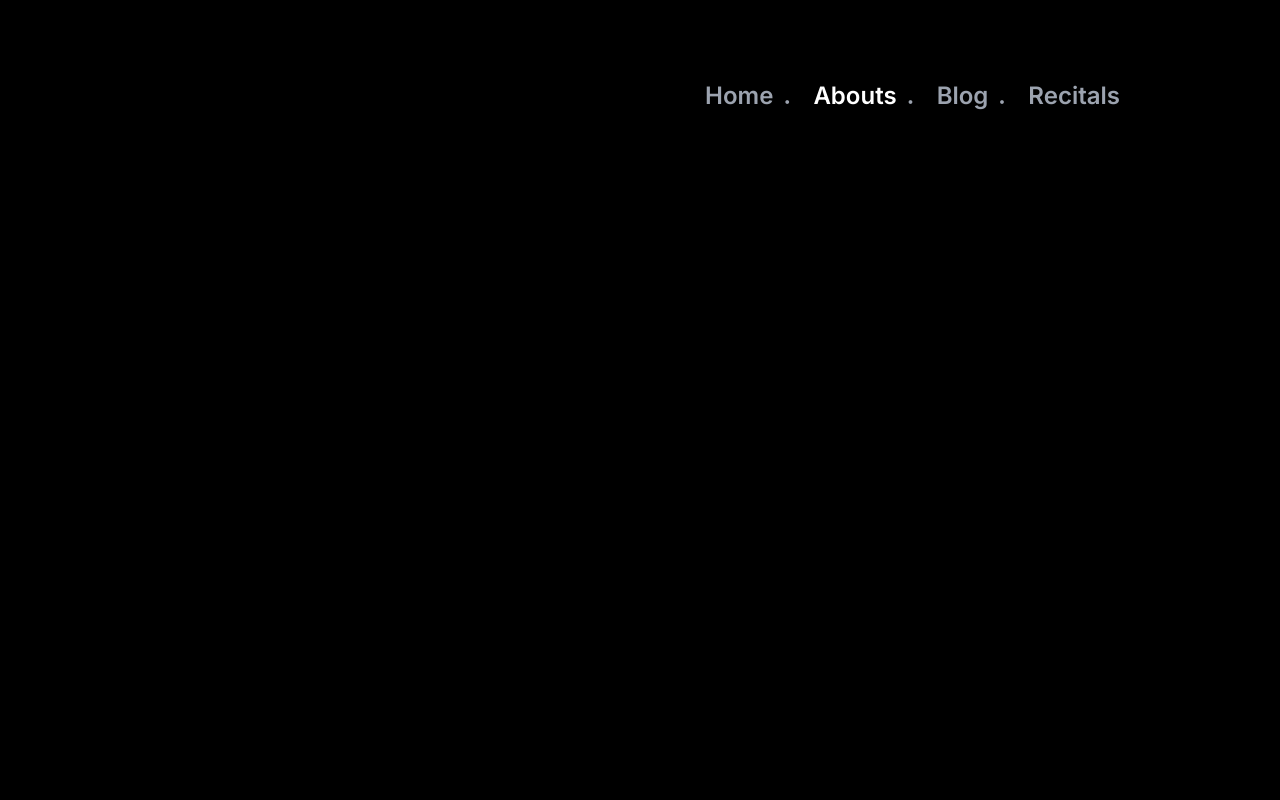
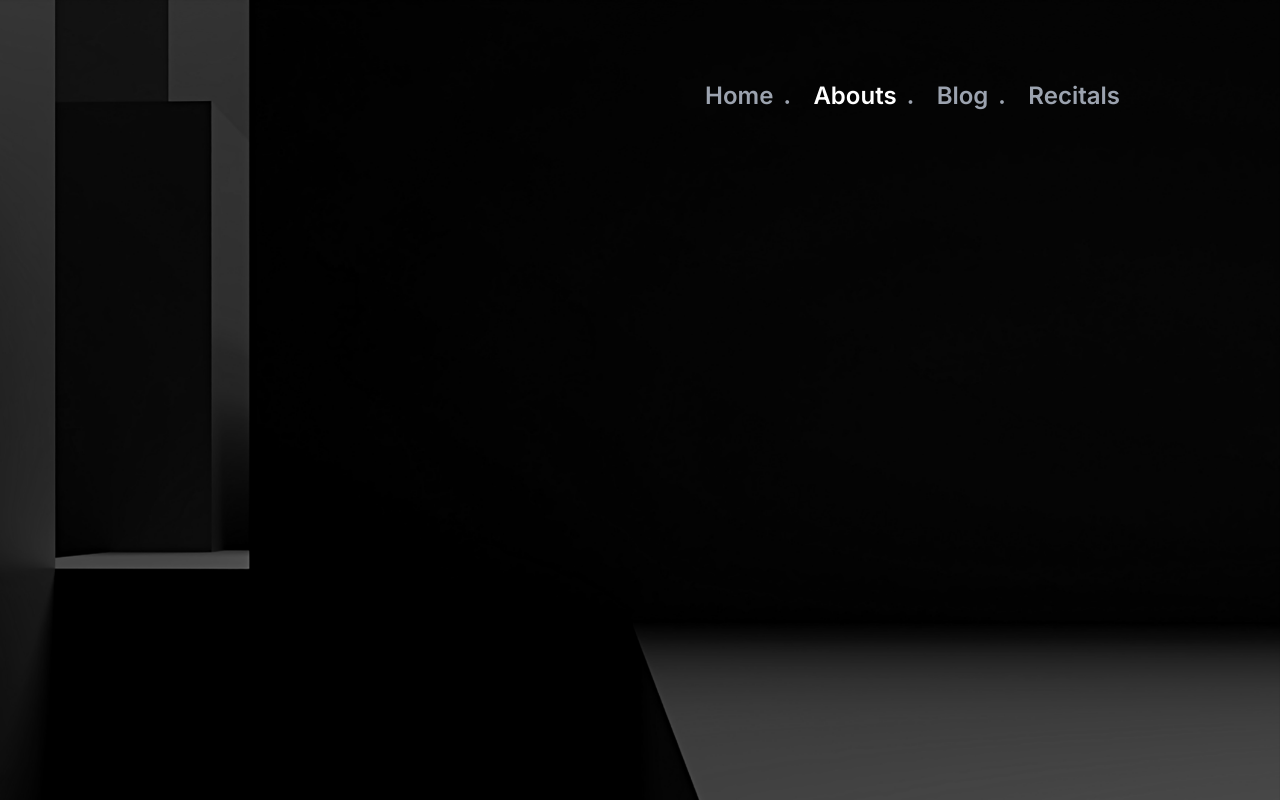
Before and after one commit to charlielinz/charlie, a Next.js app: page /abouts in a window 1280 px wide. Built offline with nearby package versions, Linux system fonts and the light colour scheme.

Commit message:
use background fixed and cover

```diff
--- a/components/HeroBanner.js
+++ b/components/HeroBanner.js
@@ -1,7 +1,7 @@
 import Image from "next/image";
 import { useEffect, useState } from "react";
 import { useTransition, animated, easings } from "react-spring";
-import background from "../.materials/herobanner.jpg";
+import heroBanner from "../public/img/herobanner.jpg";
 
 const HeroBanner = ({ isLoaded, setIsLoaded }) => {
   // isGoingToUnmount is to solve the problem of React-spring re-rendering the component
@@ -36,7 +36,7 @@ const HeroBanner = ({ isLoaded, setIsLoaded }) => {
     <>
       {!isGoingToUnmount && (
         <Image
-          src={background}
+          src={heroBanner}
           alt="background"
           layout="fill"
           objectFit="cover"
--- a/pages/abouts.js
+++ b/pages/abouts.js
@@ -2,9 +2,9 @@ import Navbar from "../components/Navbar";
 
 const abouts = () => {
   return (
-    <>
+    <header className="relative bg-herobanner bg-fixed bg-cover bg-center w-full h-screen">
       <Navbar />
-    </>
+    </header>
   );
 };
 
--- a/pages/blog/posts.js
+++ b/pages/blog/posts.js
@@ -2,9 +2,9 @@ import Navbar from "../../components/Navbar";
 
 const posts = () => {
   return (
-    <>
+    <header className="relative bg-herobanner bg-fixed bg-cover bg-center w-full h-screen">
       <Navbar />
-    </>
+    </header>
   );
 };
 
--- a/pages/index.js
+++ b/pages/index.js
@@ -5,7 +5,7 @@ import { useState } from "react";
 export default function Home() {
   const [isLoaded, setIsLoaded] = useState(false);
   return (
-    <>
+    <header>
       <div
         className={
           isLoaded
@@ -16,6 +16,6 @@ export default function Home() {
         <HeroBanner isLoaded={isLoaded} setIsLoaded={setIsLoaded} />
         <Navbar />
       </div>
-    </>
+    </header>
   );
 }
--- a/pages/recitals.js
+++ b/pages/recitals.js
@@ -2,9 +2,9 @@ import Navbar from "../components/Navbar";
 
 const recitals = () => {
   return (
-    <>
+    <header className="relative bg-herobanner bg-fixed bg-cover bg-center w-full h-screen">
       <Navbar />
-    </>
+    </header>
   );
 };
 
--- a/tailwind.config.js
+++ b/tailwind.config.js
@@ -6,6 +6,9 @@ module.exports = {
   ],
   theme: {
     extend: {
+      backgroundImage: {
+        "herobanner": "url('../public/img/herobanner.jpg')",
+      },
       transitionDuration: {
         "2000": "2000ms",
       },
```
Also changed, not shown: public/img/herobanner.jpg (added).
